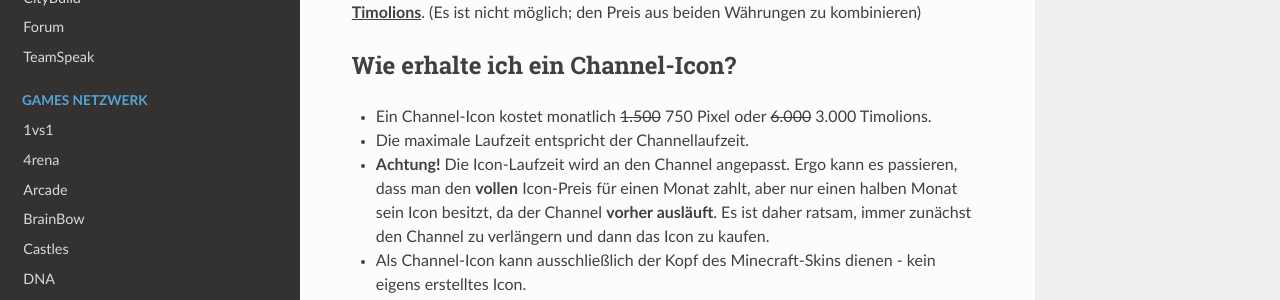
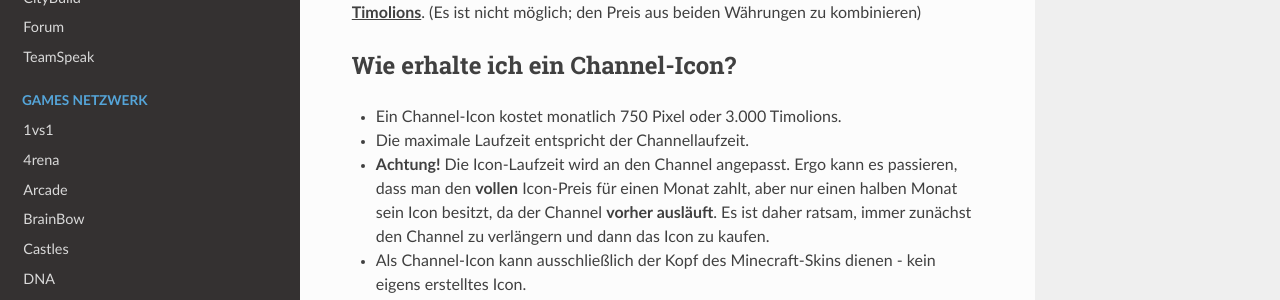
Before and after one commit to TimoliaDE/HowTo, an MkDocs documentation site: the page built from docs/teamspeak.md, in a window 1280 px wide and 900 px high, scrolled down 957 px. Shown: the part 151-451 px from the top of the window. Built offline with MkDocs 1.6.1, drawn with Linux system fonts in a browser that asks for light colours; nearby versions of some CDN libraries; old or Windows-style settings are respelled for this version of MkDocs.

Commit message:
remove crossed out pixel & timolion values

```diff
--- a/docs/teamspeak.md
+++ b/docs/teamspeak.md
@@ -23,7 +23,7 @@ ein privater Channel mithilfe eines Tickets auf dem CityBuild angefordert werden
 Die Kosten eines privaten Channels belaufen sich <strong>pro Monat auf <u>2.500 Pixel oder 10.000 Timolions</u></strong>. (Es ist nicht möglich; den Preis aus beiden Währungen zu kombinieren)
 
 ## Wie erhalte ich ein Channel-Icon?
-- Ein Channel-Icon kostet monatlich <s>1.500</s> 750 Pixel oder <s>6.000</s> 3.000 Timolions.
+- Ein Channel-Icon kostet monatlich 750 Pixel oder 3.000 Timolions.
 - Die maximale Laufzeit entspricht der Channellaufzeit.
 - **Achtung!** Die Icon-Laufzeit wird an den Channel angepasst. Ergo kann es passieren, dass man den **vollen** Icon-Preis für einen Monat zahlt, aber nur einen halben
 Monat sein Icon besitzt, da der Channel **vorher ausläuft**. Es ist daher ratsam, immer zunächst den Channel zu verlängern und dann das Icon zu kaufen.
```
